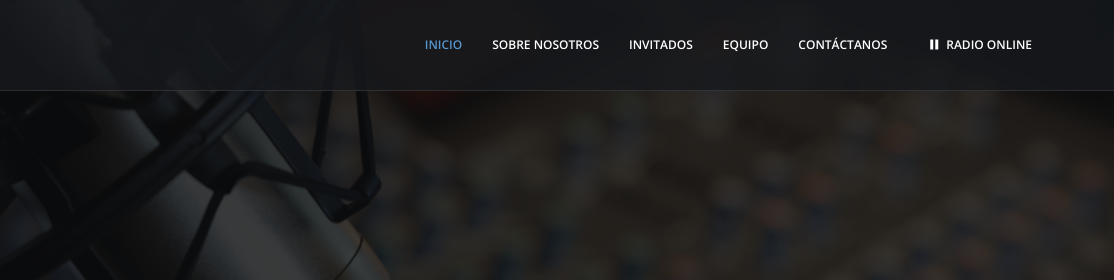
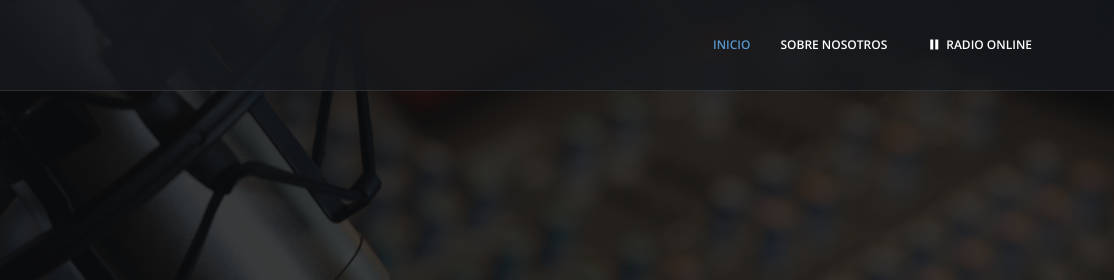
Before and after one commit to BrianSaucedaCA/Radiomanantial105, a plain HTML site: page index.html in a window 1280 px wide. Shown: the top 280 px of the page, 166-1280 px from the left. Drawn offline with nearby package versions, Linux system fonts and the light colour scheme; some packages are replaced by stand-ins of ours; a script that the page names is missing.

Commit message:
Update index.html

```diff
--- a/index.html
+++ b/index.html
@@ -42,9 +42,6 @@
         <ul>
           <li><a class="nav-link scrollto active" href="#hero">Inicio</a></li>
           <li><a class="nav-link scrollto" href="#about">Sobre nosotros</a></li>
-          <li><a class="nav-link  scrollto" href="#portfolio">invitados</a></li>
-          <li><a class="nav-link scrollto" href="#team">Equipo</a></li>
-          <li><a class="nav-link scrollto" href="#contact">Contáctanos</a></li>
           <li>
             <a id="btnPlay" class="nav-link scrollto" style="cursor: pointer;" ><i id="iconpley" class="bx bx-play" style="font-size: x-large;"></i> Radio online</a>
             <audio id="myVideo" style="display: none;" controls="controls" autoplay="autoplay">
```
